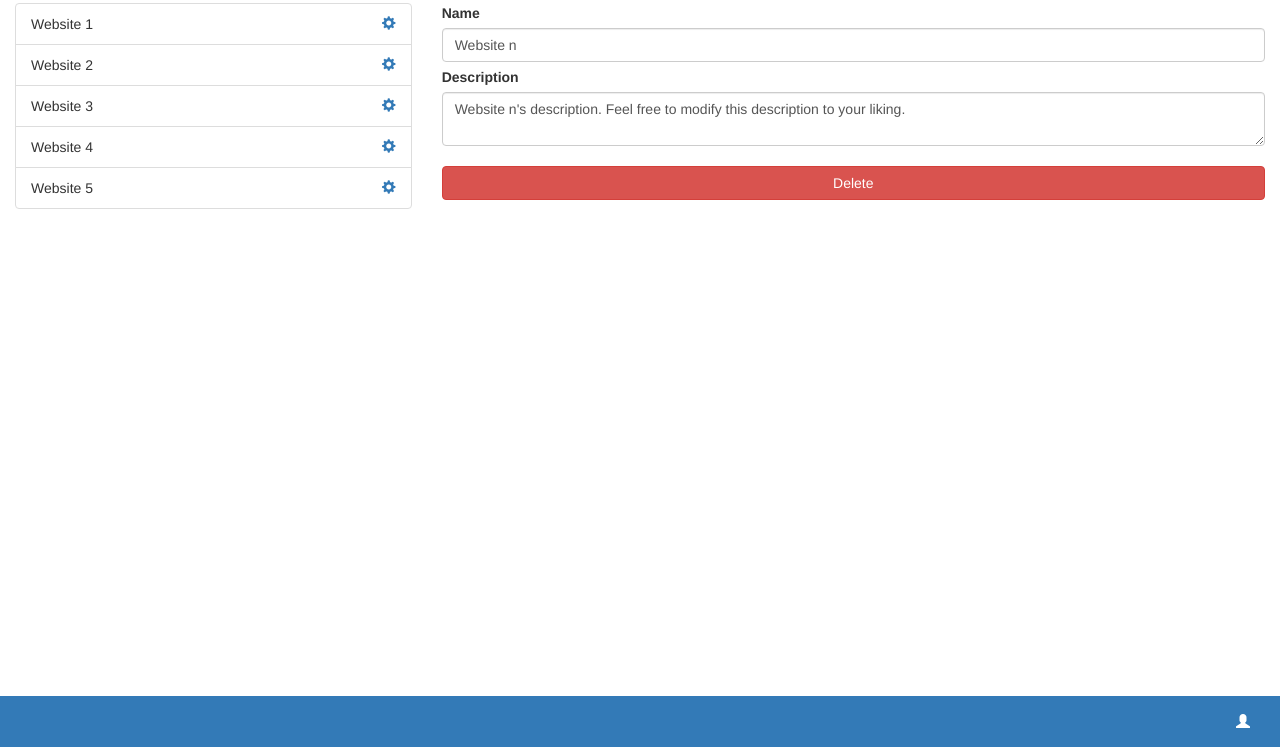
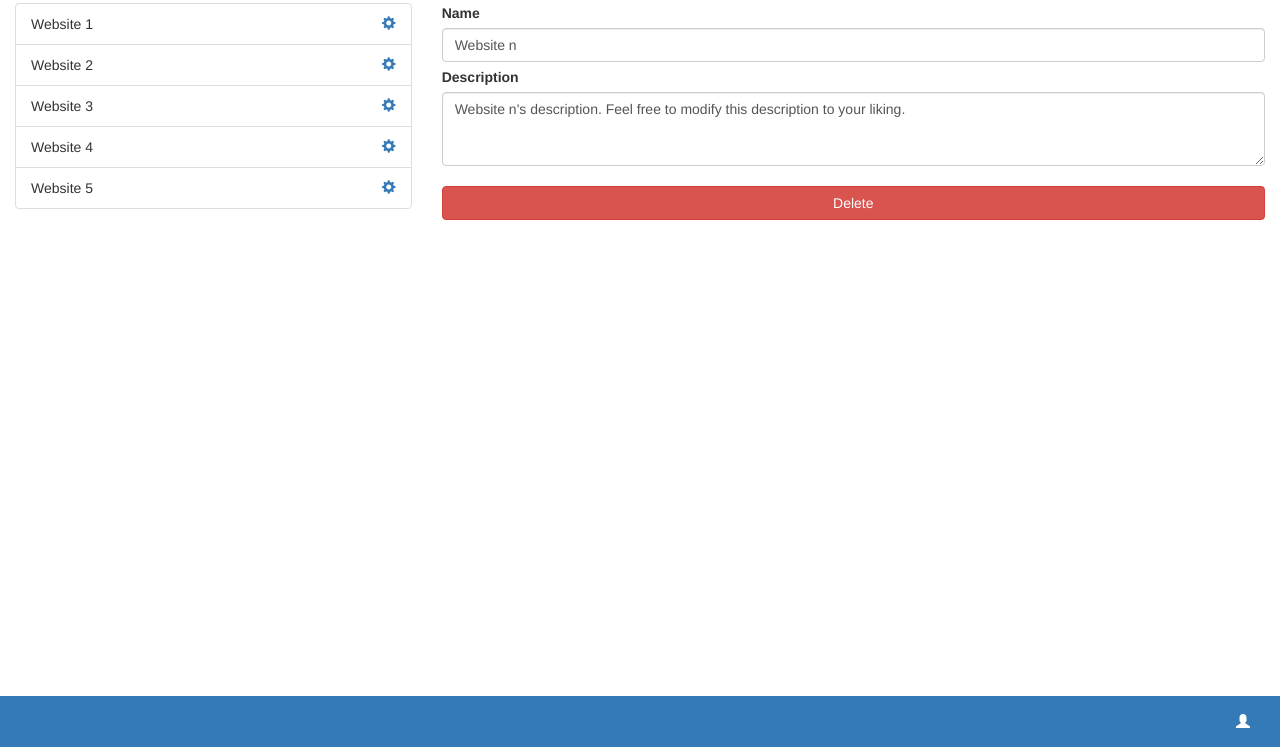
Before and after one commit to ChandanShankarappa/shankarappa-chandan-webdev, a website: page Assignments/website-edit.html in a window 1280 px wide. Shown: the part 53-800 px from the top of the page. Drawn offline with nearby package versions, Linux system fonts and the light colour scheme.

Commit message:
Web Dev Assignment 2

```diff
--- a/Assignments/website-edit.html
+++ b/Assignments/website-edit.html
@@ -107,7 +107,8 @@
     <label for="website-description">Description</label>
     <textarea placeholder=""
               class="form-control"
-              id="website-description">Website n's description. Feel free to modify this description to your liking.</textarea>
+              id="website-description"
+              rows = "3">Website n's description. Feel free to modify this description to your liking.</textarea>
 
     <a class="btn btn-danger btn-block pushDown"
        href="website-list.html">Delete</a>
```
Also changed, not shown: Assignments/website-new.html (+2 -1 lines).
